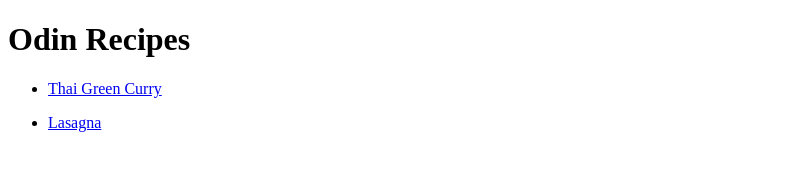
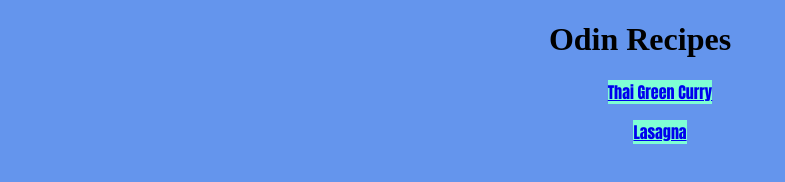
Before and after one commit to statcat2017/odin-recipes, a plain HTML site: page index.html in a window 1280 px wide. Shown: the whole page, without its empty margins (0-785 px from the left). Drawn offline with Linux system fonts and the light colour scheme.

Commit message:
styling shizzle

```diff
--- a/index.html
+++ b/index.html
@@ -3,13 +3,14 @@
 <head>
     <meta charset="UTF-8">
     <meta name="viewport" content="width=<device-width>, initial-scale=1.0">
-    <title>Document</title>
+    <title>Recipes!!!</title>
+    <link rel="stylesheet" href="style.css">
 </head>
 <body>
     <h1>Odin Recipes</h1>
-    <ul>
-    <li><p><a href="recipes/thaigreen.html">Thai Green Curry</a></p></li>
-    <li><p><a href="recipes/lasagna.html">Lasagna</a></p></li>
+    <ul class="list">
+    <li class="recipe"><p><a href="recipes/thaigreen.html">Thai Green Curry</a></p></li>
+    <li class="recipe"><p><a href="recipes/lasagna.html">Lasagna</a></p></li>
     </ul>
 </body>
 </html>
--- /dev/null
+++ b/style.css
@@ -0,0 +1,21 @@
+body {
+    background-color: cornflowerblue;
+
+}
+
+a {
+    background-color: aquamarine;
+}
+
+h1 {
+    text-align: center;
+}
+
+.recipe {
+    text-align: center;
+    font-family: Impact, Haettenschweiler, 'Arial Narrow Bold', sans-serif;
+}
+
+ul{
+    list-style-type: none;
+}
```
Also changed, not shown: recipes/lasagna.html (+1 -0 lines), recipes/thaigreen.html (+1 -0 lines).
